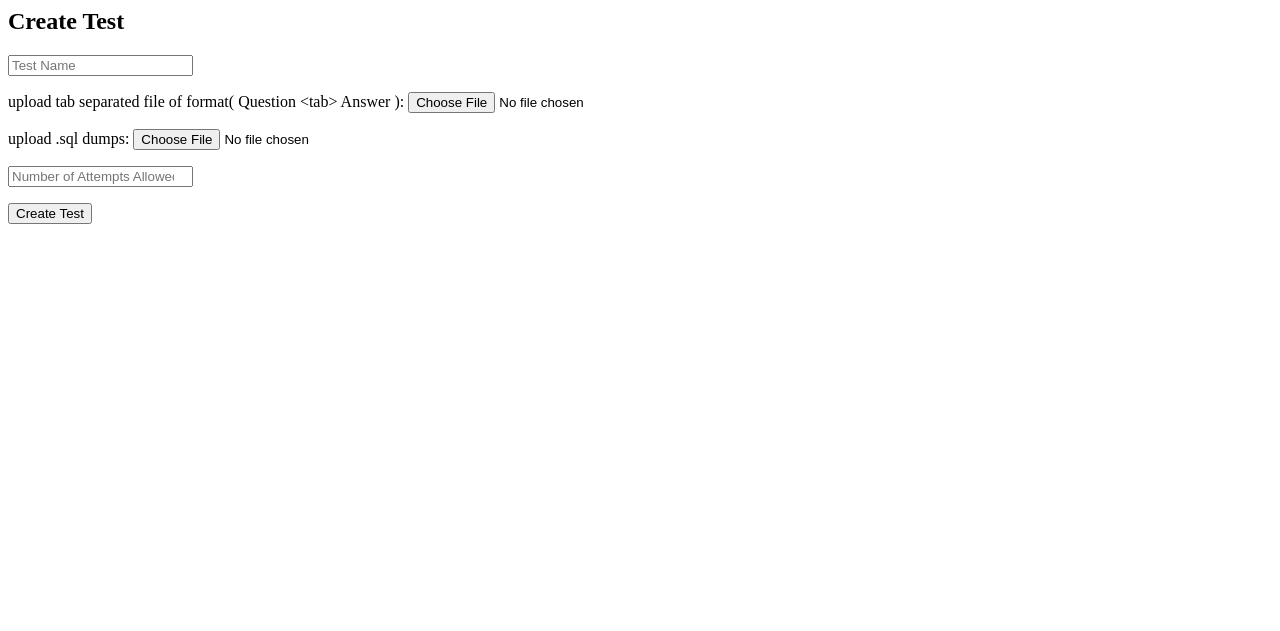
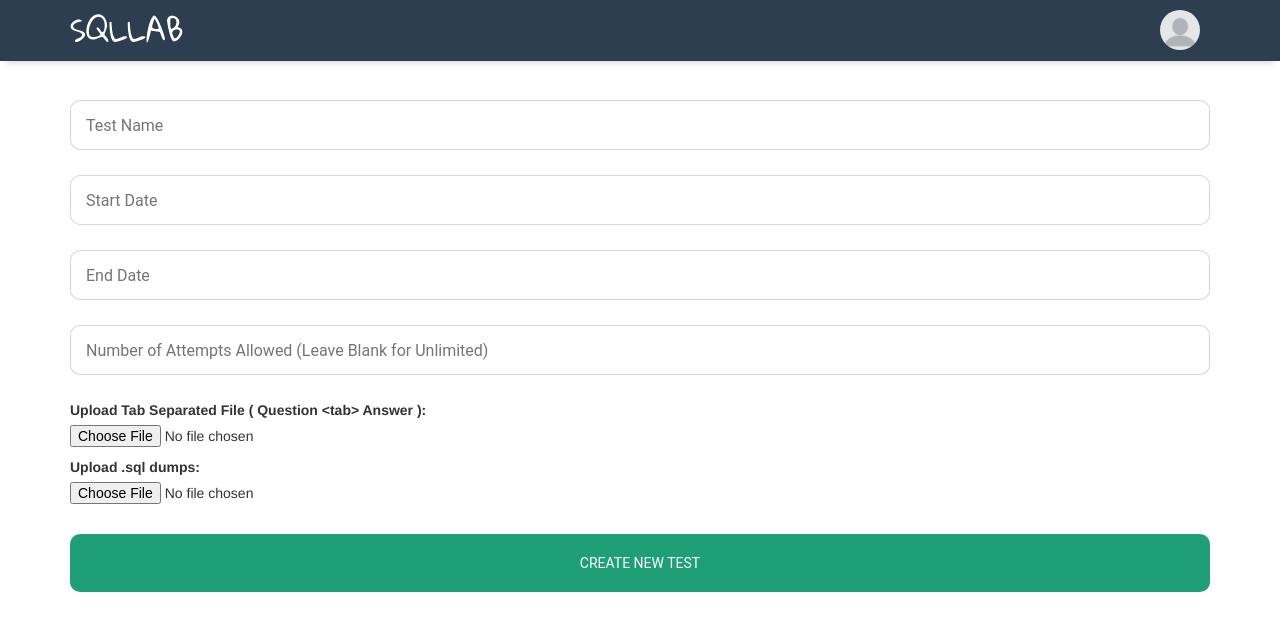
Before and after one commit to daryltanzw/SqlLab, a Django app: page /SqlLabApp/createtest/ in a window 1280 px wide. Shown: the top 631 px of the page. Run offline with Django 3.2, Linux system fonts and the light colour scheme; some libraries are stand-ins or nearby versions; some web fonts are replaced.

Commit message:
Improved UI for create test

```diff
--- a/SqlLabApp/forms/createtest.py
+++ b/SqlLabApp/forms/createtest.py
@@ -3,13 +3,13 @@ from django import forms
 
 class CreateTestForm(forms.Form):
     test_name = forms.CharField(widget=forms.widgets.TextInput(attrs={'placeholder': 'Test Name'}), label='')
-    q_a_file_upload = forms.FileField(label="upload tab separated file of format( Question <tab> Answer )")
-    data_file_upload = forms.FileField(label="upload .sql dumps")
+    start_time = forms.DateTimeField(widget=forms.widgets.DateTimeInput(attrs={'placeholder': 'Start Date'}, format=['%Y-%m-%d %H:%M']), label='')
+    end_time = forms.DateTimeField(widget=forms.widgets.DateTimeInput(attrs={'placeholder': 'End Date'}, format=['%Y-%m-%d %H:%M']), label='')
     max_attempt = forms.IntegerField(widget=forms.widgets.NumberInput(
-                    attrs={'placeholder': 'Number of Attempts Allowed. Leave Blank for Unlimited'}),
+                    attrs={'placeholder': 'Number of Attempts Allowed (Leave Blank for Unlimited)'}),
                     label='', initial=None)
-    # start_time = forms.DateTimeField(widget=forms.widgets.DateTimeInput(format=['%Y-%m-%d %H:%M']))
-    # end_time = forms.DateTimeField(widget=forms.widgets.DateTimeInput(format=['%Y-%m-%d %H:%M']))
+    q_a_file_upload = forms.FileField(label="Upload Tab Separated File ( Question <tab> Answer )")
+    data_file_upload = forms.FileField(label="Upload .sql dumps")
 
     class Meta:
-        fields = ['test_name', 'q_a_file_upload', 'data_file_upload', 'max_attempt']
+        fields = ['test_name', 'max_attempt', 'start_time', 'end_time', 'q_a_file_upload', 'data_file_upload']
--- a/SqlLabApp/static/css/createtest.css
+++ b/SqlLabApp/static/css/createtest.css
@@ -31,6 +31,23 @@
     .intro .intro-body .intro-text {
         font-size: 26px;
     }
+}
+
+.form input[type=text],
+.form input[type=number]{
+    display: inline-table;
+    margin-bottom: 15px;
+    outline: none;
+    padding: 15px;
+    width: 100%;
+    height: 50px;
+    border-radius: 10px;
+    font-size: 16px;
+    font-family: "Roboto", "Lucida Grande", Verdana, Arial, sans-serif;
+    border: 1px solid rgba(74, 74, 74, 0.22);
+    background: white;
+    color: #204056;
+    text-align: left;
 }
 
 #upload-file1,
--- a/SqlLabApp/templates/SqlLabApp/createtest.html
+++ b/SqlLabApp/templates/SqlLabApp/createtest.html
@@ -67,36 +67,41 @@
     <header class="intro">
         <div class="intro-body">
             <div class="container">
-                <input type="text" class="form-control" id="test-name" placeholder="Test Name">
-                <div class="row">
-                    <div class="col-md-6">
-                        <form name="form" enctype="multipart/form-data" method="POST">{% csrf_token %}
-                            <input type="file" id="files" name="myfile" style="display: none"><br/>
-                            <div id="upload-file1" onclick="document.getElementById('files').click();">
-                                <div id="icon">
-                                    <i class="fa fa-upload upload-icon" id="upload-icon"></i>
-                                    <p>UPLOAD QUESTION AND ANSWER FILE</p>
-                                    <div id="selectedQuestionFiles"></div>
-                                </div>
-                            </div>
+                <form class="form" method="post" enctype="multipart/form-data">
+                    {% csrf_token %}
+                    {{ form.as_p }}
+                    <button id="create-test" class="btn" type="submit">CREATE NEW TEST</button>
+                </form>
+{#                <input type="text" class="form-control" id="test-name" placeholder="Test Name">#}
+{#                <div class="row">#}
+{#                    <div class="col-md-6">#}
+{#                        <form name="form" enctype="multipart/form-data" method="POST">{% csrf_token %}#}
+{#                            <input type="file" id="files" name="myfile" style="display: none"><br/>#}
+{#                            <div id="upload-file1" onclick="document.getElementById('files').click();">#}
+{#                                <div id="icon">#}
+{#                                    <i class="fa fa-upload upload-icon" id="upload-icon"></i>#}
+{#                                    <p>UPLOAD QUESTION AND ANSWER FILE</p>#}
+{#                                    <div id="selectedQuestionFiles"></div>#}
+{#                                </div>#}
+{#                            </div>#}
 {#                            <input type="submit" value="Upload"/>#}
 {#                            {% if uploaded_file_url %}#}
 {#                                <p>File uploaded at: <a href="{{ uploaded_file_url }}">{{ uploaded_file_url }}</a></p>#}
 {#                            {% endif %}#}
-                        </form>
-                    </div>
-                    <div class="col-md-6">
-                        <input type="file" id="multi-files" name="files" multiple style="display: none"><br/>
-                        <div id="upload-file3" onclick="document.getElementById('multi-files').click();">
-                            <div id="icon">
-                                <i class="fa fa-upload upload-icon" id="upload-icon"></i>
-                                <p>UPLOAD DATA FILES</p>
-                                <div id="selectedDataFiles"></div>
-                            </div>
-                        </div>
-                    </div>
-                </div>
-                <div id="create-test">CREATE TEST</div>
+{#                        </form>#}
+{#                    </div>#}
+{#                    <div class="col-md-6">#}
+{#                        <input type="file" id="multi-files" name="files" multiple style="display: none"><br/>#}
+{#                        <div id="upload-file3" onclick="document.getElementById('multi-files').click();">#}
+{#                            <div id="icon">#}
+{#                                <i class="fa fa-upload upload-icon" id="upload-icon"></i>#}
+{#                                <p>UPLOAD DATA FILES</p>#}
+{#                                <div id="selectedDataFiles"></div>#}
+{#                            </div>#}
+{#                        </div>#}
+{#                    </div>#}
+{#                </div>#}
+{#                <div id="create-test">CREATE TEST</div>#}
             </div>
         </div>
     </header>
--- a/SqlLabApp/views/createtest.py
+++ b/SqlLabApp/views/createtest.py
@@ -10,7 +10,7 @@ from SqlLabApp.utils.TestNameTableFormatter import test_name_table_format
 
 class CreateTestFormView(FormView):
     form_class = CreateTestForm
-    template_name = 'SqlLabApp/createtest_new.html'
+    template_name = 'SqlLabApp/createtest.html'
     success_url = '/'
 
     def post(self, request, *args, **kwargs):
```
